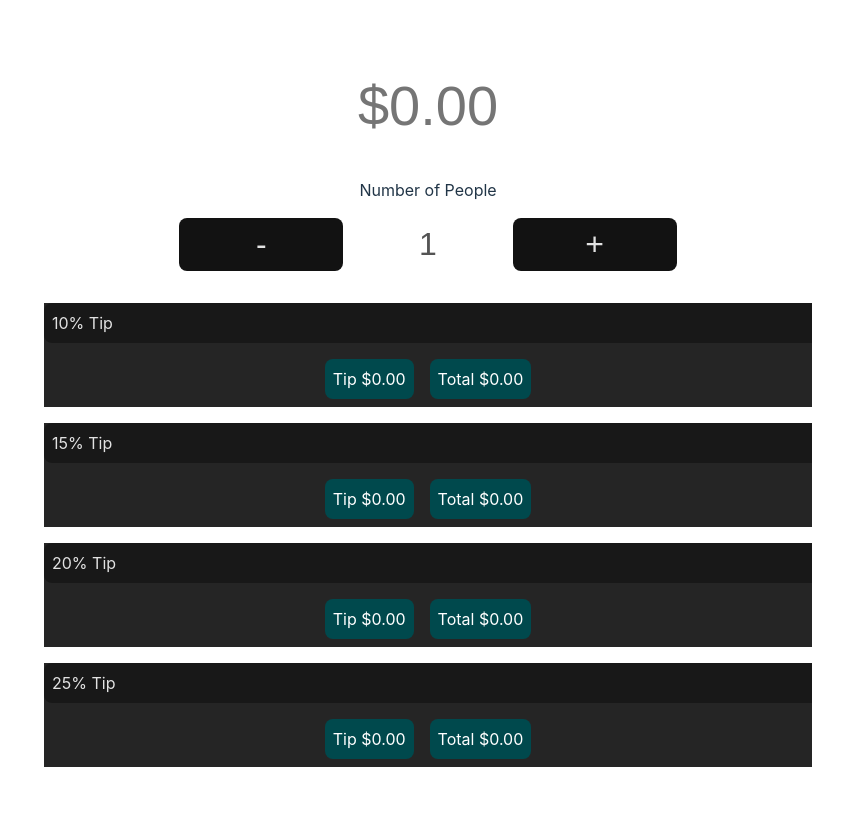
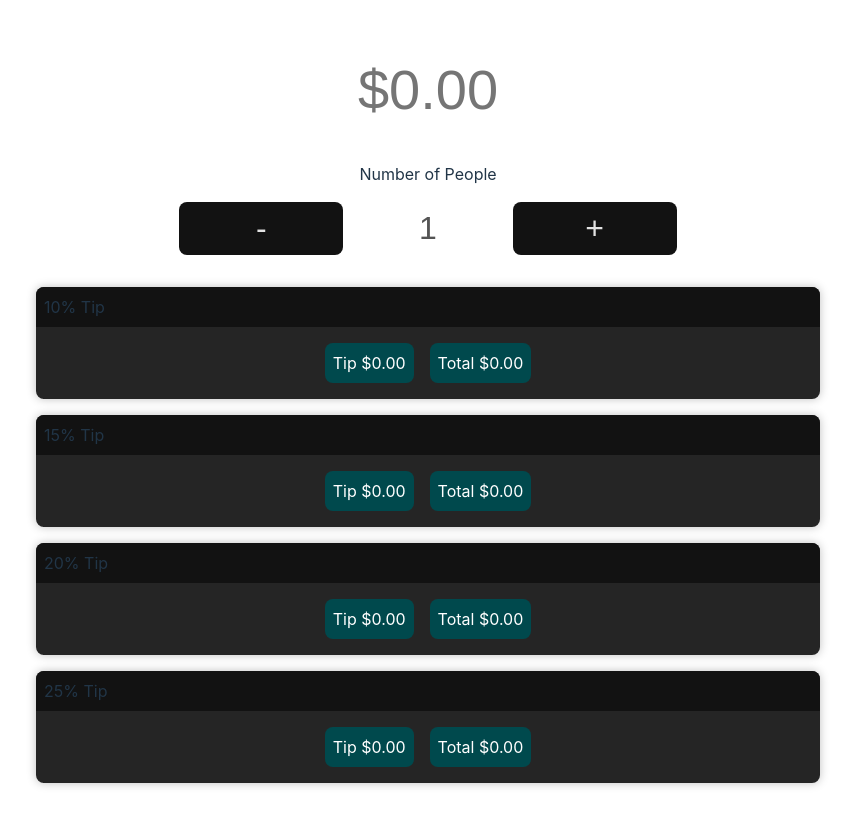
Before and after one commit to pixelsoul/tipsy, a Vue app: page / in a window 1280 px wide. Shown: the whole page, without its empty margins (212-1067 px from the left). Built offline with nearby package versions, Linux system fonts and the light colour scheme.

Commit message:
created a Card component for reuseability

```diff
--- a/src/App.vue
+++ b/src/App.vue
@@ -4,6 +4,7 @@ import { ref } from "vue";
 import Bill from "./components/BillAmount.vue";
 import BillDivide from "./components/BillDivide.vue";
 import Tip from "./components/TipAmount.vue";
+import Card from "./components/Card.vue";
 
 const bill = ref(0.0);
 const billDivide = ref(1);
@@ -24,14 +25,13 @@ const updateBillDivide = (value) => {
             :billDivide="billDivide"
             @update:billDivide="updateBillDivide"
         />
-        <!-- if billDivide > 1 then show bill per person -->
         <Transition name="slide-fade">
-            <div v-if="billDivide > 1" class="bill-per-person">
+            <Card v-if="billDivide > 1">
                 <div class="bill-per-person__label">Bill Per Person</div>
                 <div class="bill-per-person__amount">
                     ${{ (bill / billDivide).toFixed(2) }}
                 </div>
-            </div>
+            </Card>
         </Transition>
         <Tip :bill="bill / billDivide" :tipPercent="10" />
         <Tip :bill="bill / billDivide" :tipPercent="15" />
--- /dev/null
+++ b/src/components/Card.vue
@@ -0,0 +1,66 @@
+<template>
+    <div class="card">
+        <div v-if="this.$slots.header" class="card__card-header">
+            <slot name="header"></slot>
+        </div>
+        <div class="card__card-body">
+            <slot></slot>
+        </div>
+        <div v-if="this.$slots.footer" class="card__card-footer">
+            <slot name="footer"></slot>
+        </div>
+    </div>
+</template>
+
+<style scoped>
+.card {
+    display: flex;
+    flex-direction: column;
+    align-items: center;
+    justify-content: center;
+    margin: 1rem 0.5rem 1rem 0.5rem;
+    padding: 0rem 0.5rem 0rem 0.5rem;
+    border-radius: 0.5rem;
+    background-color: #252525;
+    box-shadow: 0px 0px 10px 0px rgba(0, 0, 0, 0.25);
+}
+
+.card__card-header {
+    display: flex;
+    flex-direction: row;
+    align-items: center;
+    justify-content: left;
+    margin: 0rem;
+    padding: 0.5rem 0.5rem 0.5rem 0.5rem;
+    width: 100%;
+    border-radius: 0.5rem 0.5rem 0 0;
+    background-color: #121212;
+    position: relative;
+}
+
+.card__card-body {
+    display: flex;
+    flex-direction: column;
+    align-items: center;
+    justify-content: center;
+    margin: 0rem;
+    padding: 0.5rem;
+    width: 100%;
+    border-radius: 0;
+    background-color: var(--color-primary);
+}
+
+.card__card-footer {
+    position: relative;
+    display: flex;
+    flex-direction: row;
+    align-items: center;
+    justify-content: left;
+    margin: 0rem;
+    padding: 0.5rem;
+    width: 100%;
+    border-radius: 0 0 0.5rem 0.5rem;
+    background-color: #232323;
+    border-top: 1px solid #181818;
+}
+</style>
--- a/src/components/TipAmount.vue
+++ b/src/components/TipAmount.vue
@@ -1,5 +1,6 @@
 <script setup>
 import { computed } from "vue";
+import Card from "./Card.vue";
 
 const props = defineProps({
     bill: {
@@ -24,8 +25,9 @@ const total = computed(() => {
 </script>
 
 <template>
-    <div class="tip-amount">
-        <div class="tip-amount__tip-percent">{{ tipPercent }}% Tip</div>
+    <Card>
+        <template #header> {{ tipPercent }}% Tip </template>
+
         <div class="tip-amount__data">
             <div class="tip-amount__tip-amount">
                 Tip ${{ tipAmount.toFixed(2) }}
@@ -34,13 +36,14 @@ const total = computed(() => {
                 Total ${{ total.toFixed(2) }}
             </div>
         </div>
-    </div>
+    </Card>
 </template>
 
 <style scoped>
 .tip-amount {
     margin: 1rem;
     background-color: #252525;
+    border-radius: 0.5rem;
 }
 
 .tip-amount__tip-percent {
@@ -49,11 +52,11 @@ const total = computed(() => {
     background-color: #181818;
     color: #e2e2e2;
     padding: 0.5rem;
-    border-radius: 0.5rem 0.5rem 0 0;
     display: flex;
     align-items: left;
     justify-content: left;
     width: auto;
+    border-radius: 0.5rem 0.5rem 0 0;
 }
 
 .tip-amount__data {
@@ -78,10 +81,6 @@ const total = computed(() => {
         flex-direction: row;
     }
 
-    .tip-amount__tip-percent {
-        border-radius: 0.5rem 0 0 0.5rem;
-    }
-
     .tip-amount__data {
         flex-direction: row;
     }
```
